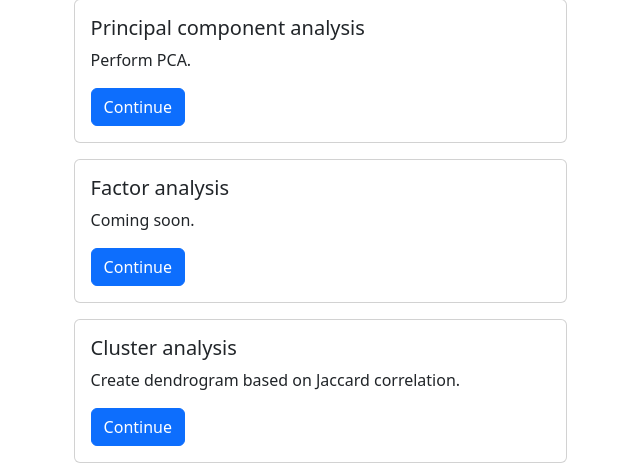
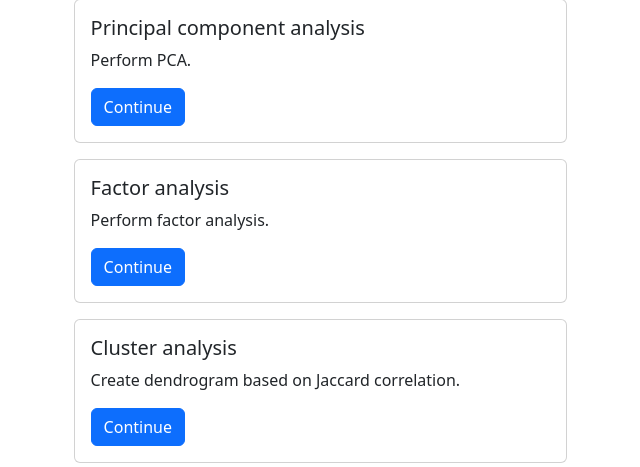
Before and after one commit to Wicirelllis/avarus-v2, a Django app: template avarus/templates/statistics/statistics.html in a window 1280 px wide. Shown: the part 319-786 px from the top of the page, without its empty margins (393-1033 px from the left). Run offline with Django 5.2, Linux system fonts and the light colour scheme; the template is opened without the code that fills it, so the values that code supplies are empty; some libraries are stand-ins or nearby versions.

Commit message:
fix: add missing short desciption

```diff
--- a/avarus/templates/statistics/statistics.html
+++ b/avarus/templates/statistics/statistics.html
@@ -35,7 +35,7 @@
 				<div class="card mx-5 my-3">
 					<div class="card-body">
 					  <h5 class="card-title">{% translate "Factor analysis" %}</h5>
-					  <p class="card-text">Coming soon.</p>
+					  <p class="card-text">Perform factor analysis.</p>
 					  <a href="{% url 'factor-analysis' %}" class="btn btn-primary">{% translate "Continue" %}</a>
 					</div>
 				</div>
```
